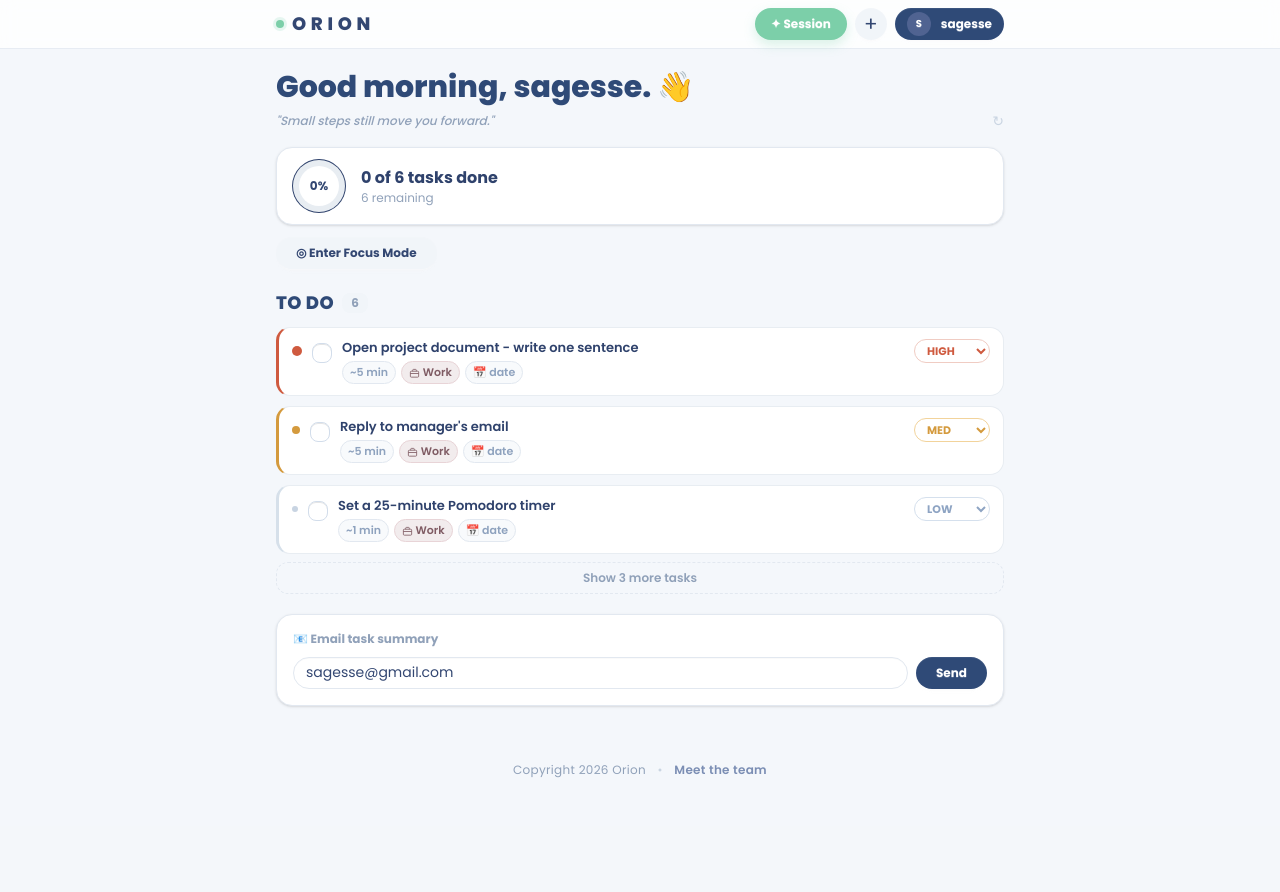
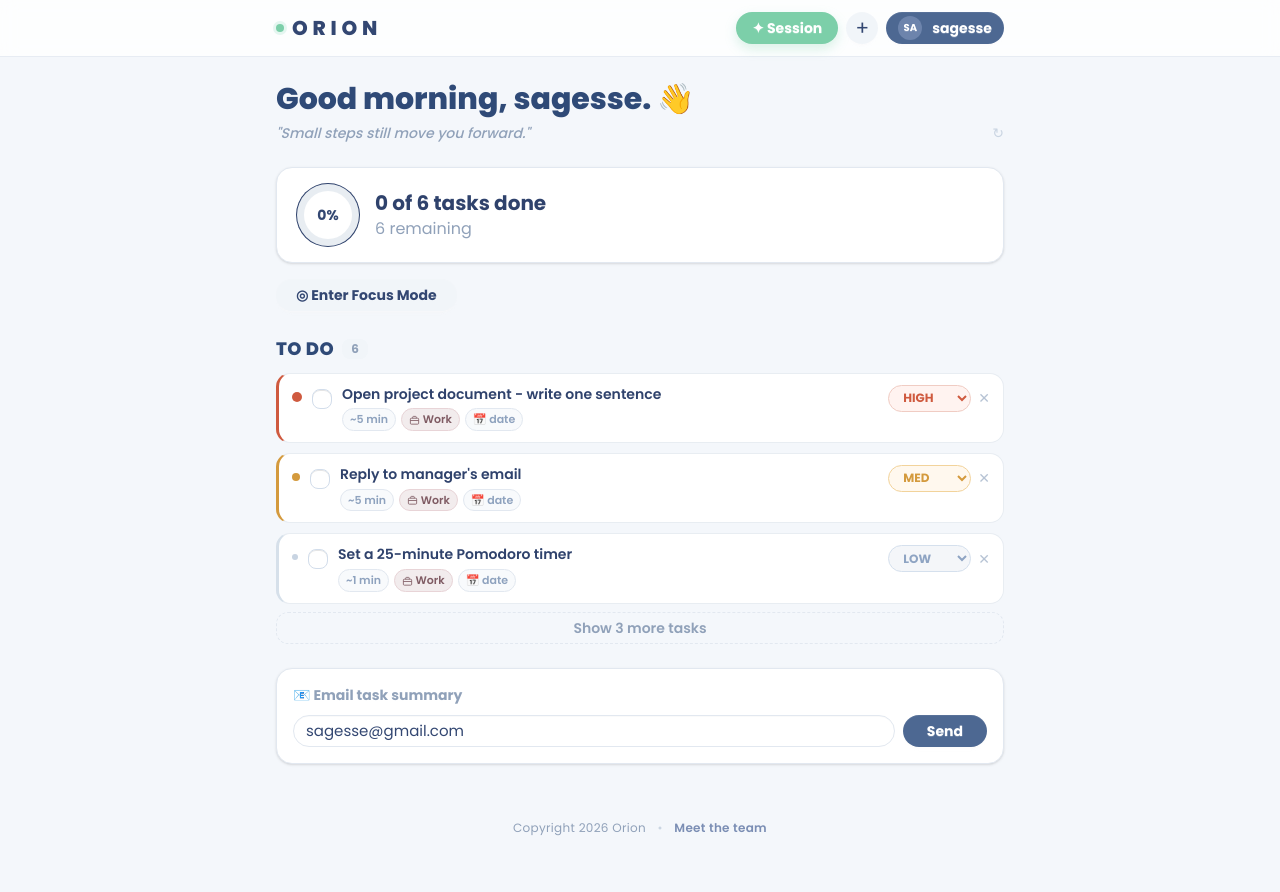
Before and after one commit to Thisisme-Andrew/hackathon-cursor-2026, a Flask app: page /dashboard in a window 1280 px wide. Before the commit the page ends 778 px from the top, so only its background shows below. Run offline with Flask 3, Linux system fonts and the light colour scheme; style sheets or scripts are compiled from the project's sources.

Commit message:
completed frontend pages

```diff
--- a/frontend/static/css/dashboard.css
+++ b/frontend/static/css/dashboard.css
@@ -8,6 +8,33 @@
 
 body { font-family: "Poppins", sans-serif; }
 .hide { display: none !important; }
+
+.btn-soft-hover {
+    transition: background-color .16s ease, box-shadow .16s ease, color .16s ease, transform .16s ease;
+}
+
+.btn-soft-hover:hover {
+    box-shadow: 0 8px 16px rgba(61, 84, 123, .14);
+    filter: brightness(.97);
+}
+
+#show-more-btn {
+    transition: background-color .16s ease, border-color .16s ease, color .16s ease;
+}
+
+#show-more-btn:hover {
+    background: #f2f5f8;
+    border-color: #dbe3ec;
+    color: #8194ad;
+}
+
+.menu-item-hover {
+    transition: background-color .16s ease, color .16s ease;
+}
+
+.menu-item-hover:hover {
+    background: #f3f6fb;
+}
 
 /* Task rows -- priority left border */
 .task-row {
@@ -52,29 +79,75 @@ body { font-family: "Poppins", sans-serif; }
 .prio-select {
     border-radius: 9999px;
     border: 1.5px solid;
-    font-size: 11px;
+    font-size: 12px;
     font-weight: 700;
-    padding: 2px 18px 2px 8px;
+    padding: 3px 20px 3px 10px;
     font-family: inherit;
     cursor: pointer;
+    appearance: auto;
+}
+.prio-select.high { color: var(--high); border-color: #f0ccc3; background: #fff3f0; }
+.prio-select.med  { color: var(--med);  border-color: #f2d39b; background: #fff8ee; }
+.prio-select.low  { color: #8ea4c3;     border-color: #d5e0ed; background: #f4f6f9; }
+
+.prio-select option {
+    font-size: 12px;
+    font-weight: 700;
+}
+
+.task-delete-btn {
+    border: 0;
     background: transparent;
+    color: #b6c3d4;
+    font-size: 14px;
+    line-height: 1;
+    padding: 0;
+    cursor: pointer;
 }
-.prio-select.high { color: var(--high); border-color: #f0ccc3; }
-.prio-select.med  { color: var(--med);  border-color: #f2d39b; }
-.prio-select.low  { color: #8ea4c3;     border-color: #d5e0ed; }
+
+.task-delete-btn:hover {
+    color: #8ea2be;
+}
+
+.date-chip-btn {
+    border: 1px solid #e2e8f0;
+    background: #f8fafc;
+    cursor: pointer;
+}
+
+.date-chip-btn:hover {
+    background: #f1f5f9;
+    color: #6f85a8;
+}
+
+.task-date-input {
+    border: 1px solid #dce5ef;
+    border-radius: 9999px;
+    background: #fff;
+    color: #5f7396;
+    font-size: 11px;
+    font-family: inherit;
+    padding: 1px 8px;
+    height: 24px;
+}
+
+.task-date-input:focus {
+    outline: none;
+    border-color: #b6c7dd;
+}
 
 /* Progress ring -- default gray, JS applies conic-gradient when >0% */
 .ring {
-    width: 52px;
-    height: 52px;
+    width: 62px;
+    height: 62px;
     border-radius: 9999px;
     display: grid;
     place-items: center;
     background: #e8edf2;
 }
 .ring > span {
-    width: 40px;
-    height: 40px;
+    width: 48px;
+    height: 48px;
     border-radius: 9999px;
     display: grid;
     place-items: center;
--- a/frontend/static/js/dashboard.js
+++ b/frontend/static/js/dashboard.js
@@ -116,12 +116,8 @@ document.addEventListener("DOMContentLoaded", () => {
     }
 
     function applyUserIdentity() {
-        const initials = (user.name || "SG")
-            .split(" ")
-            .map((part) => part[0])
-            .join("")
-            .slice(0, 2)
-            .toUpperCase();
+        const compactName = String(user.name || "SG").replace(/\s+/g, "").trim();
+        const initials = (compactName.slice(0, 2) || "SG").toUpperCase();
 
         if (heroGreeting) heroGreeting.textContent = getGreeting();
         heroName.textContent = user.name;
@@ -228,23 +224,29 @@ document.addEventListener("DOMContentLoaded", () => {
         todoList.innerHTML = visible
             .map((task) => {
                 const cls = prioClass(task.priority);
+                const dueText = formatDue(task.due);
+                const dueValue = task.due || "";
                 return `
                     <article class="task-row ${cls}" data-task-id="${task.id}">
                         <span class="dot ${cls}"></span>
                         <input type="checkbox" class="checkbox checkbox-sm mt-1 border-[#d2ddeb]" data-done-id="${task.id}" />
                         <div style="flex:1">
-                            <p style="font-size:13px;font-weight:600;color:#2f426c;line-height:1.35;margin:0">${task.title}</p>
+                            <p style="font-size:14px;font-weight:600;color:#2f426c;line-height:1.35;margin:0">${task.title}</p>
                             <div style="margin-top:5px;display:flex;flex-wrap:wrap;gap:5px;align-items:center">
                                 <span class="meta-chip">${task.duration}</span>
                                 ${categoryChip(task.category)}
-                                <span class="meta-chip">&#128197; ${formatDue(task.due)}</span>
+                                <button type="button" class="meta-chip date-chip-btn" data-date-btn-id="${task.id}" title="Edit due date">&#128197; ${dueText}</button>
+                                <input type="date" class="task-date-input hide" data-date-input-id="${task.id}" value="${dueValue}" />
                             </div>
                         </div>
-                        <select class="prio-select ${cls}" data-prio-id="${task.id}">
-                            <option value="LOW" ${task.priority === "LOW" ? "selected" : ""}>LOW</option>
-                            <option value="MED" ${task.priority === "MED" ? "selected" : ""}>MED</option>
-                            <option value="HIGH" ${task.priority === "HIGH" ? "selected" : ""}>HIGH</option>
-                        </select>
+                        <div style="display:flex;align-items:center;gap:7px">
+                            <select class="prio-select ${cls}" data-prio-id="${task.id}">
+                                <option value="LOW" style="color:#8ea4c3;background:#f4f6f9" ${task.priority === "LOW" ? "selected" : ""}>LOW</option>
+                                <option value="MED" style="color:#c38f37;background:#fff8ee" ${task.priority === "MED" ? "selected" : ""}>MED</option>
+                                <option value="HIGH" style="color:#cf5a3f;background:#fff3f0" ${task.priority === "HIGH" ? "selected" : ""}>HIGH</option>
+                            </select>
+                            <button type="button" class="task-delete-btn" data-delete-open-id="${task.id}" title="Delete task">&#10005;</button>
+                        </div>
                     </article>
                 `;
             })
@@ -274,6 +276,42 @@ document.addEventListener("DOMContentLoaded", () => {
                     task.priority = el.value;
                     renderAll();
                 }
+            });
+        });
+
+        todoList.querySelectorAll("[data-delete-open-id]").forEach((btn) => {
+            btn.addEventListener("click", () => {
+                const id = Number(btn.getAttribute("data-delete-open-id"));
+                tasks = tasks.filter((task) => task.id !== id);
+                renderAll();
+            });
+        });
+
+        todoList.querySelectorAll("[data-date-btn-id]").forEach((btn) => {
+            btn.addEventListener("click", () => {
+                const id = btn.getAttribute("data-date-btn-id");
+                const input = todoList.querySelector(`[data-date-input-id="${id}"]`);
+                if (!input) {
+                    return;
+                }
+                input.classList.remove("hide");
+                input.showPicker?.();
+                input.focus();
+            });
+        });
+
+        todoList.querySelectorAll("[data-date-input-id]").forEach((input) => {
+            input.addEventListener("change", () => {
+                const id = Number(input.getAttribute("data-date-input-id"));
+                const task = tasks.find((item) => item.id === id);
+                if (task) {
+                    task.due = input.value || "";
+                    renderAll();
+                }
+            });
+
+            input.addEventListener("blur", () => {
+                input.classList.add("hide");
             });
         });
     }
--- a/frontend/templates/dashboard.html
+++ b/frontend/templates/dashboard.html
@@ -16,24 +16,24 @@
 <body class="min-h-screen bg-[#f4f7fb] text-[#2f426c]" style="font-family:'Poppins',sans-serif">
 
     <header class="sticky top-0 z-20 border-b border-slate-200/80 bg-white/80 backdrop-blur">
-        <div class="mx-auto flex max-w-3xl items-center justify-between gap-3 px-5 py-2">
+        <div class="mx-auto flex max-w-3xl items-center justify-between gap-3 px-5 py-3">
             <a href="{{ url_for('home') }}" class="flex items-center gap-2 no-underline">
                 <span class="h-2 w-2 rounded-full bg-[#7ccfa9]"
                     style="box-shadow:0 0 0 3px rgba(124,207,169,.18)"></span>
-                <span class="text-lg font-extrabold tracking-[0.26em] text-[#334772]">ORION</span>
+                <span class="text-xl font-extrabold tracking-[0.24em] text-[#334772]">ORION</span>
             </a>
             <div class="relative flex items-center gap-2">
                 <a href="{{ url_for('session_page') }}"
-                    class="btn btn-sm rounded-full border-0 bg-[#7ccfa9] px-4 text-xs font-bold text-white normal-case"
+                    class="btn-soft-hover btn btn-sm rounded-full border-0 bg-[#7ccfa9] px-4 text-sm font-bold text-white normal-case"
                     style="box-shadow:0 5px 12px rgba(124,207,169,.28)">&#10022; Session</a>
                 <button id="open-add" type="button"
-                    class="btn btn-sm btn-circle border-0 bg-slate-100 text-xl font-light text-[#334772]"
+                    class="btn-soft-hover btn btn-sm btn-circle border-0 bg-slate-100 text-xl font-light text-[#334772]"
                     title="Quick add task">+</button>
                 <div class="relative">
                     <button id="user-menu-btn" type="button"
-                        class="btn btn-sm rounded-full border-0 bg-[#2f4a77] px-3 text-xs font-bold text-white normal-case">
+                        class="btn-soft-hover btn btn-sm rounded-full border-0 bg-[#4d6892] px-3 text-sm font-bold text-white normal-case">
                         <span id="user-avatar"
-                            class="mr-1 inline-grid h-6 w-6 place-items-center rounded-full bg-[#506391] text-[10px] font-bold">SA</span>
+                            class="mr-1 inline-grid h-6 w-6 place-items-center rounded-full bg-[#6d84ac] text-[10px] font-bold">SA</span>
                         <span id="user-name-top" class="max-w-[80px] truncate">sagesse</span>
                     </button>
                     <div id="user-dropdown"
@@ -44,11 +44,11 @@
                         </div>
                         <div class="border-t border-slate-100"></div>
                         <button id="open-priority-settings" type="button"
-                            class="mt-1 block w-full rounded-xl px-2 py-1.5 text-left text-xs font-semibold text-[#334772] hover:bg-slate-50">
+                            class="menu-item-hover mt-1 block w-full rounded-xl px-2 py-1.5 text-left text-sm font-semibold text-[#334772]">
                             &#9881; Priority Settings
                         </button>
                         <a href="{{ url_for('home') }}"
-                            class="mt-0.5 block rounded-xl px-2 py-1.5 text-xs font-semibold text-red-400 hover:bg-slate-50">
+                            class="menu-item-hover mt-0.5 block rounded-xl px-2 py-1.5 text-sm font-semibold text-red-400">
                             Sign out
                         </a>
                     </div>
@@ -57,14 +57,14 @@
         </div>
     </header>
 
-    <main class="mx-auto max-w-3xl px-5 pb-6">
+    <main class="mx-auto max-w-3xl px-5 pb-8">
 
-        <section class="pt-5">
+        <section class="pt-6">
             <h1 class="text-2xl font-extrabold leading-tight text-[#2f4a77] sm:text-3xl">
                 <span id="hero-greeting">Good evening</span>, <span id="hero-name">sagesse</span>. &#x1F44B;
             </h1>
             <div class="mt-1 flex items-center justify-between gap-2">
-                <p id="quote-text" class="text-xs font-medium italic text-slate-400">&ldquo;Progress, not
+                <p id="quote-text" class="text-sm font-medium italic text-slate-400">&ldquo;Progress, not
                     perfection.&rdquo;</p>
                 <button id="refresh-quote" type="button"
                     class="border-0 bg-transparent text-sm text-slate-300 hover:text-slate-500 cursor-pointer"
@@ -72,13 +72,13 @@
             </div>
         </section>
 
-        <div id="add-task-card" class="hide mt-4 rounded-2xl border border-slate-200 bg-white p-4 shadow-sm">
-            <p class="mb-2.5 text-[11px] font-bold uppercase tracking-widest text-slate-400">&#9998; Quick Add</p>
+        <div id="add-task-card" class="hide mt-5 rounded-2xl border border-slate-200 bg-white p-4 shadow-sm">
+            <p class="mb-2.5 text-xs font-bold uppercase tracking-widest text-slate-400">&#9998; Quick Add</p>
             <input id="new-title" type="text" placeholder="Write your task here..."
-                class="input input-bordered w-full rounded-xl border-slate-200 bg-slate-50 text-sm text-[#2f426c] focus:outline-none" />
+                class="input input-bordered w-full rounded-xl border-slate-200 bg-slate-50 text-[15px] text-[#2f426c] focus:outline-none" />
             <div class="mt-3 grid grid-cols-2 gap-2.5">
                 <select id="new-duration"
-                    class="select select-bordered select-sm w-full rounded-xl border-slate-200 bg-slate-50 text-sm text-[#334772]">
+                    class="select select-bordered select-sm w-full rounded-xl border-slate-200 bg-slate-50 text-[15px] text-[#334772]">
                     <option>5 min</option>
                     <option selected>15 min</option>
                     <option>20 min</option>
@@ -87,7 +87,7 @@
                     <option>1 hr</option>
                 </select>
                 <select id="new-category"
-                    class="select select-bordered select-sm w-full rounded-xl border-slate-200 bg-slate-50 text-sm text-[#334772]">
+                    class="select select-bordered select-sm w-full rounded-xl border-slate-200 bg-slate-50 text-[15px] text-[#334772]">
                     <option value="Work">💼 Work</option>
                     <option value="Health">🌿 Health</option>
                     <option value="Relationships">💬 Relationships</option>
@@ -100,15 +100,15 @@
             <div class="mt-3 flex flex-wrap items-center justify-between gap-2">
                 <div class="flex gap-2">
                     <button type="button" data-prio-pick="LOW"
-                        class="rounded-full border border-slate-200 bg-slate-50 px-3 py-1 text-[11px] font-bold text-slate-400 cursor-pointer hover:bg-slate-100">
+                        class="rounded-full border border-slate-200 bg-slate-50 px-3 py-1.5 text-xs font-bold text-slate-400 cursor-pointer hover:bg-slate-100">
                         LOW
                     </button>
                     <button type="button" data-prio-pick="MED"
-                        class="rounded-full border border-[#f2d6a8] bg-[#fff8ee] px-3 py-1 text-[11px] font-bold text-[#c38f37] cursor-pointer">
+                        class="rounded-full border border-[#f2d6a8] bg-[#fff8ee] px-3 py-1.5 text-xs font-bold text-[#c38f37] cursor-pointer">
                         MED
                     </button>
                     <button type="button" data-prio-pick="HIGH"
-                        class="rounded-full border border-[#efcfc8] bg-[#fff3f0] px-3 py-1 text-[11px] font-bold text-[#cf5a3f] cursor-pointer">
+                        class="rounded-full border border-[#efcfc8] bg-[#fff3f0] px-3 py-1.5 text-xs font-bold text-[#cf5a3f] cursor-pointer">
                         HIGH
                     </button>
                 </div>
@@ -117,47 +117,47 @@
             </div>
             <div class="mt-3 flex items-center gap-2">
                 <button id="add-task-btn" type="button"
-                    class="btn btn-sm flex-1 rounded-full border-0 bg-[#7ccfa9] text-xs font-bold text-white normal-case"
+                    class="btn-soft-hover btn btn-sm flex-1 rounded-full border-0 bg-[#7ccfa9] text-sm font-bold text-white normal-case"
                     style="box-shadow:0 6px 14px rgba(124,207,169,.28)">Add Task</button>
                 <button id="close-add" type="button"
-                    class="btn btn-sm btn-circle border-0 bg-slate-100 text-xs text-slate-400">&#10005;</button>
+                    class="btn-soft-hover btn btn-sm btn-circle border-0 bg-slate-100 text-xs text-slate-400">&#10005;</button>
             </div>
         </div>
 
-        <div class="mt-4 rounded-2xl border border-slate-200 bg-white px-4 py-3 shadow-sm">
+        <div class="mt-6 rounded-2xl border border-slate-200 bg-white px-5 py-4 shadow-sm">
             <div class="flex items-center justify-between gap-4">
                 <div class="flex items-center gap-4">
                     <div id="progress-ring" class="ring flex-none">
-                        <span id="progress-percent" class="text-xs font-bold text-[#334772]">0%</span>
+                        <span id="progress-percent" class="text-sm font-bold text-[#334772]">0%</span>
                     </div>
                     <div>
-                        <p id="progress-title" class="text-base font-bold text-[#2f426c]">0 of 0 tasks done</p>
-                        <p id="progress-subtitle" class="text-xs text-slate-400">0 remaining</p>
+                        <p id="progress-title" class="text-xl font-bold text-[#2f426c]">0 of 0 tasks done</p>
+                        <p id="progress-subtitle" class="text-base text-slate-400">0 remaining</p>
                     </div>
                 </div>
                 <button id="clear-done" type="button"
-                    class="hide btn btn-xs rounded-full border border-red-200 bg-red-50 text-[11px] font-bold normal-case text-red-400">
+                    class="btn-soft-hover hide btn btn-sm rounded-full border border-red-200 bg-red-50 text-xs font-bold normal-case text-red-400">
                     &#128465; Clear done
                 </button>
             </div>
         </div>
 
         <button id="focus-enter" type="button"
-            class="btn btn-sm mt-3 rounded-full border-0 bg-slate-100 px-5 text-xs font-bold normal-case text-[#334772]">
+            class="btn-soft-hover btn btn-sm mt-4 rounded-full border-0 bg-slate-100 px-5 text-sm font-bold normal-case text-[#334772]">
             &#9678; Enter Focus Mode
         </button>
 
-        <div id="empty-card" class="hide mt-3 rounded-2xl border border-slate-200 bg-white p-6 text-center shadow-sm">
+        <div id="empty-card" class="hide mt-4 rounded-2xl border border-slate-200 bg-white p-6 text-center shadow-sm">
             <p class="text-2xl">&#10024;</p>
-            <p class="mt-1 text-sm font-semibold text-slate-400">Your board is clear.</p>
-            <p class="text-xs text-slate-400">Start a session or quick-add a task.</p>
+            <p class="mt-1 text-base font-semibold text-slate-400">Your board is clear.</p>
+            <p class="text-sm text-slate-400">Start a session or quick-add a task.</p>
             <a href="{{ url_for('session_page') }}"
-                class="btn btn-sm mt-3 rounded-full border-0 bg-[#7ccfa9] text-xs font-bold text-white normal-case">
+                class="btn btn-sm mt-3 rounded-full border-0 bg-[#7ccfa9] text-sm font-bold text-white normal-case">
                 New Session
             </a>
         </div>
 
-        <section class="mt-5">
+        <section class="mt-6">
             <h2 class="mb-2.5 flex items-center gap-2 text-lg font-extrabold tracking-wide text-[#2f4a77]">
                 TO DO
                 <span id="todo-count"
@@ -165,14 +165,14 @@
             </h2>
             <div id="todo-list" class="flex flex-col gap-2.5"></div>
             <button id="show-more-btn" type="button"
-                class="hide btn btn-sm btn-ghost mt-2 w-full rounded-xl border border-dashed border-slate-200 text-xs font-semibold normal-case text-slate-400">
+                class="hide btn btn-sm btn-ghost mt-2 w-full rounded-xl border border-dashed border-slate-200 text-sm font-semibold normal-case text-slate-400">
                 Show more tasks
             </button>
         </section>
 
-        <section id="done-wrap" class="hide mt-4">
+        <section id="done-wrap" class="hide mt-5">
             <button id="done-toggle" type="button"
-                class="flex cursor-pointer items-center gap-1.5 border-0 bg-transparent text-sm font-bold text-slate-400 hover:text-slate-500">
+                class="flex cursor-pointer items-center gap-1.5 border-0 bg-transparent text-base font-bold text-slate-400 hover:text-slate-500">
                 <span id="done-chevron" class="text-[10px]">&#9654;</span>
                 <span id="done-title">DONE (0)</span>
             </button>
@@ -181,13 +181,13 @@
             </div>
         </section>
 
-        <div class="mt-5 rounded-2xl border border-slate-200 bg-white p-4 shadow-sm">
-            <p class="mb-2.5 text-xs font-bold text-slate-400">&#128231; Email task summary</p>
+        <div class="mt-6 rounded-2xl border border-slate-200 bg-white p-4 shadow-sm">
+            <p class="mb-2.5 text-sm font-bold text-slate-400">&#128231; Email task summary</p>
             <div class="flex gap-2">
                 <input id="email-summary" type="email" placeholder="you@email.com"
-                    class="input input-bordered input-sm flex-1 rounded-full border-slate-200 bg-white text-sm text-[#334772]" />
+                    class="input input-bordered input-sm flex-1 rounded-full border-slate-200 bg-white text-[15px] text-[#334772]" />
                 <button id="send-email" type="button"
-                    class="btn btn-sm rounded-full border-0 bg-[#2f4a77] px-5 text-xs font-bold text-white normal-case">
+                    class="btn-soft-hover btn btn-sm rounded-full border-0 bg-[#4d6892] px-6 text-sm font-bold text-white normal-case">
                     Send
                 </button>
             </div>
@@ -201,10 +201,10 @@
     <div id="focus-overlay" class="focus-overlay">
         <div class="absolute left-0 right-0 top-0 flex items-center justify-between px-5 pt-4">
             <button id="focus-exit" type="button"
-                class="cursor-pointer border-0 bg-transparent text-sm font-semibold text-slate-400 hover:text-slate-600">
+                class="cursor-pointer border-0 bg-transparent text-base font-semibold text-slate-400 hover:text-slate-600">
                 &larr; Exit Focus
             </button>
-            <p id="focus-counter" class="text-sm font-semibold text-slate-400">1 of 1</p>
+            <p id="focus-counter" class="text-base font-semibold text-slate-400">1 of 1</p>
         </div>
         <div class="flex w-full flex-col items-center gap-3 px-4">
             <div id="focus-dots" class="focus-dots"></div>
@@ -216,11 +216,11 @@
                 </div>
                 <h3 id="focus-title" class="my-4 text-2xl font-extrabold leading-tight text-[#1a2a44]">Task title</h3>
                 <button id="focus-done" type="button"
-                    class="btn w-full rounded-full border-0 text-sm font-bold text-white normal-case">
+                    class="btn-soft-hover btn w-full rounded-full border-0 text-sm font-bold text-white normal-case">
                     &#10003; Mark as Done
                 </button>
                 <button id="focus-next" type="button"
-                    class="btn mt-2 w-full rounded-full border-0 bg-slate-100 text-sm font-bold normal-case text-slate-400">
+                    class="btn-soft-hover btn mt-2 w-full rounded-full border-0 bg-slate-100 text-sm font-bold normal-case text-slate-400">
                     Next Task &rarr;
                 </button>
             </div>
@@ -243,7 +243,7 @@
                 </div>
                 <div id="weight-list" class="flex flex-col gap-3"></div>
                 <button id="save-weights" type="button"
-                    class="btn mt-5 w-full rounded-full border-0 bg-[#7ccfa9] text-sm font-bold text-white normal-case"
+                    class="btn-soft-hover btn mt-5 w-full rounded-full border-0 bg-[#7ccfa9] text-sm font-bold text-white normal-case"
                     style="box-shadow:0 10px 20px rgba(124,207,169,.28)">
                     Save Changes
                 </button>
```
Also changed, not shown: frontend/static/css/demo.css (+31 -0 lines), frontend/templates/demo.html (+6 -6 lines).
